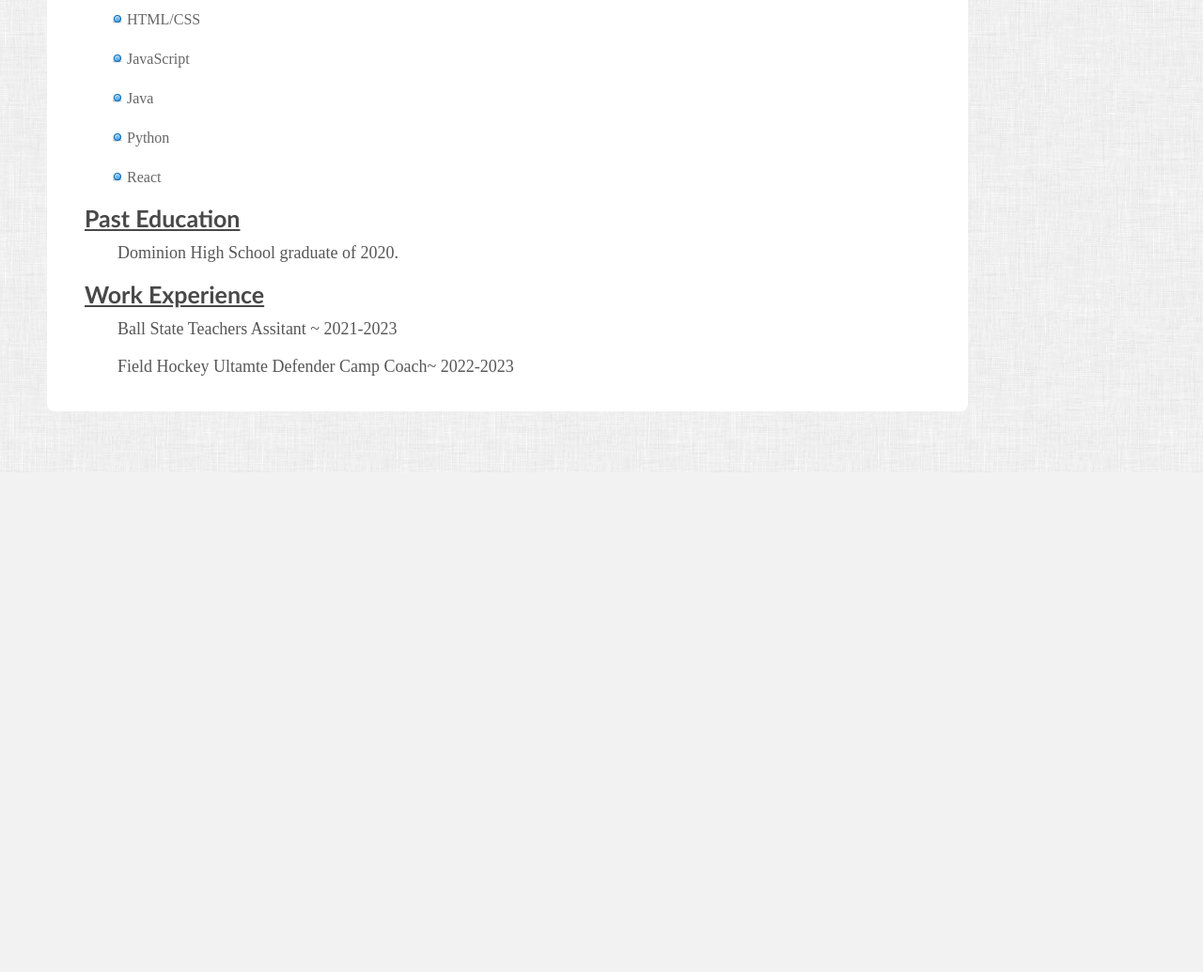
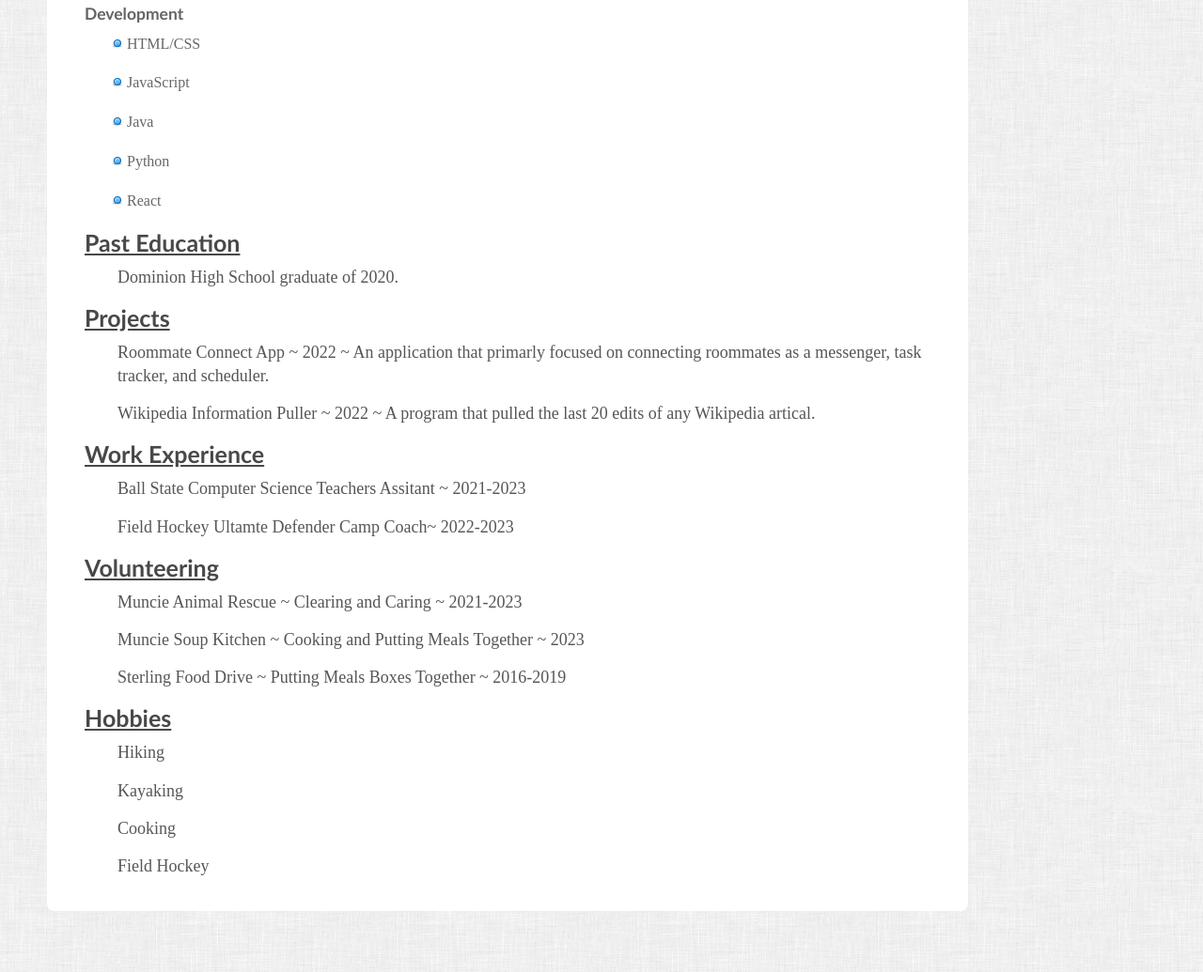
Before and after one commit to hannahj001/hannahj001.github.io, a plain HTML site: page index.html in a window 1280 px wide. Shown: the part 536-1571 px from the top of the page at 94% size. Before the commit the page ends 1039 px from the top, so only its background shows below. Drawn offline with Linux system fonts and the light colour scheme; a web font is replaced by a local one.

Commit message:
Profile Updates

```diff
--- a/index.html
+++ b/index.html
@@ -37,7 +37,7 @@
 
 		<section id="profile">
 			<h2>My History &amp; Profile</h2>
-			<p itemprop="description">I'm a 21 year Ball State student. I am a senior on the
+			<p itemprop="description">I'm a 21 year old Ball State student. I am a senior on the
 				field hockey team and I have been coding since I started college.
 
 			</p>
@@ -66,14 +66,32 @@
 			<h2>Past Education</h2>
 			<p><span itemprop="alumniOf">Dominion High School</span> graduate of 2020.</p>
 		</section>
+		<section id="experience">
+			<h2>Projects</h2>
+			<p>Roommate Connect App ~ 2022 ~ An application that primarly focused on connecting roommates as a messenger, task tracker, and scheduler. </p>
+			<p>Wikipedia Information Puller ~ 2022 ~ A program that pulled the last 20 edits of any Wikipedia artical.</p>
+		</section>
 
 		<section id="experience">
 			<h2>Work Experience</h2>
-			<p>Ball State Teachers Assitant ~ 2021-2023</p>
+			<p>Ball State Computer Science Teachers Assitant ~ 2021-2023</p>
 			<p>Field Hockey Ultamte Defender Camp Coach~ 2022-2023</p>
 		</section>
 
 		<section id="articles">
+			<h2>Volunteering</h2>
+			<p>Muncie Animal Rescue ~ Clearing and Caring ~ 2021-2023</p>
+			<p>Muncie Soup Kitchen ~ Cooking and Putting Meals Together ~ 2023</p>
+			<p>Sterling Food Drive ~ Putting Meals Boxes Together ~ 2016-2019</p>
+		</section>
+		<section id="experience">
+			<h2>Hobbies</h2>
+			<p>Hiking</p>
+			<p>Kayaking</p>
+			<p>Cooking</p>
+			<p>Field Hockey</p>
+
+		</section>
 	</div>
 </body>
 </html>
```
